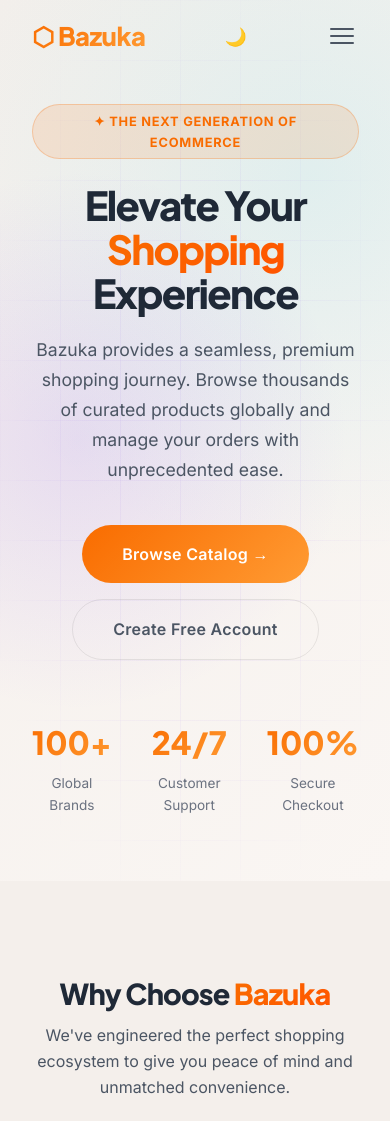
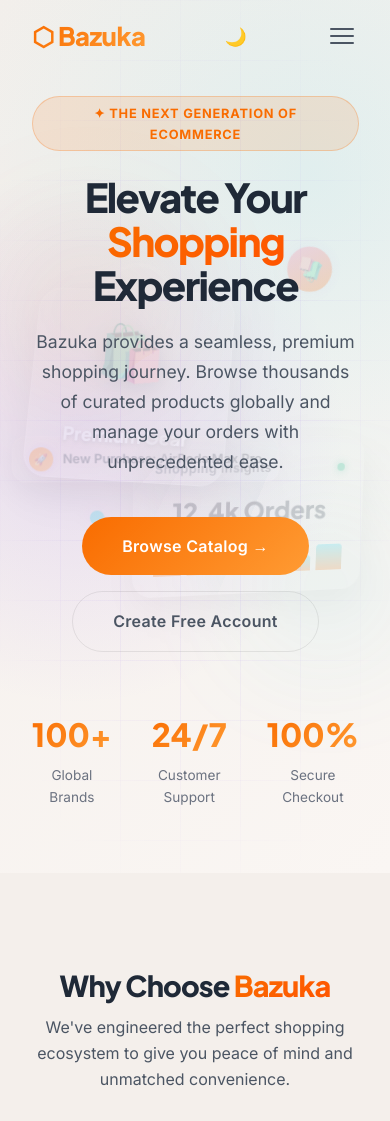
Before and after one commit to dishambha/ecommerce_website, a Django app: page / in a window 390 px wide. Shown: the top 1121 px of the page. Run offline with Django 4.2, Linux system fonts and the light colour scheme.

Commit message:
Enable background hero animation on mobile screens

```diff
--- a/templates/home.html
+++ b/templates/home.html
@@ -321,10 +321,24 @@
 }
 
 @media(max-width:900px){
-  .hero{grid-template-columns:1fr;text-align:center;}
-  .hero-content{margin:0 auto;padding-top:calc(var(--nav-h) + 2rem)}
+  .hero{grid-template-columns:1fr;text-align:center;position:relative;overflow:hidden;}
+  .hero-content{margin:0 auto;padding-top:calc(var(--nav-h) + 1.5rem);position:relative;z-index:3;}
   .hero-ctas,.hero-stats{justify-content:center;}
-  .hero-visual{display:none;}
+  .hero-visual{
+    display:flex;
+    position:absolute;
+    inset:0;
+    width:100%;
+    height:100%;
+    z-index:1;
+    opacity:0.22;
+    pointer-events:none;
+    align-items:center;
+    justify-content:center;
+  }
+  .nova-anim-wrapper {
+    transform: scale(0.68);
+  }
 }
 
 /* ── Informational Sections ──────────────── */
```
